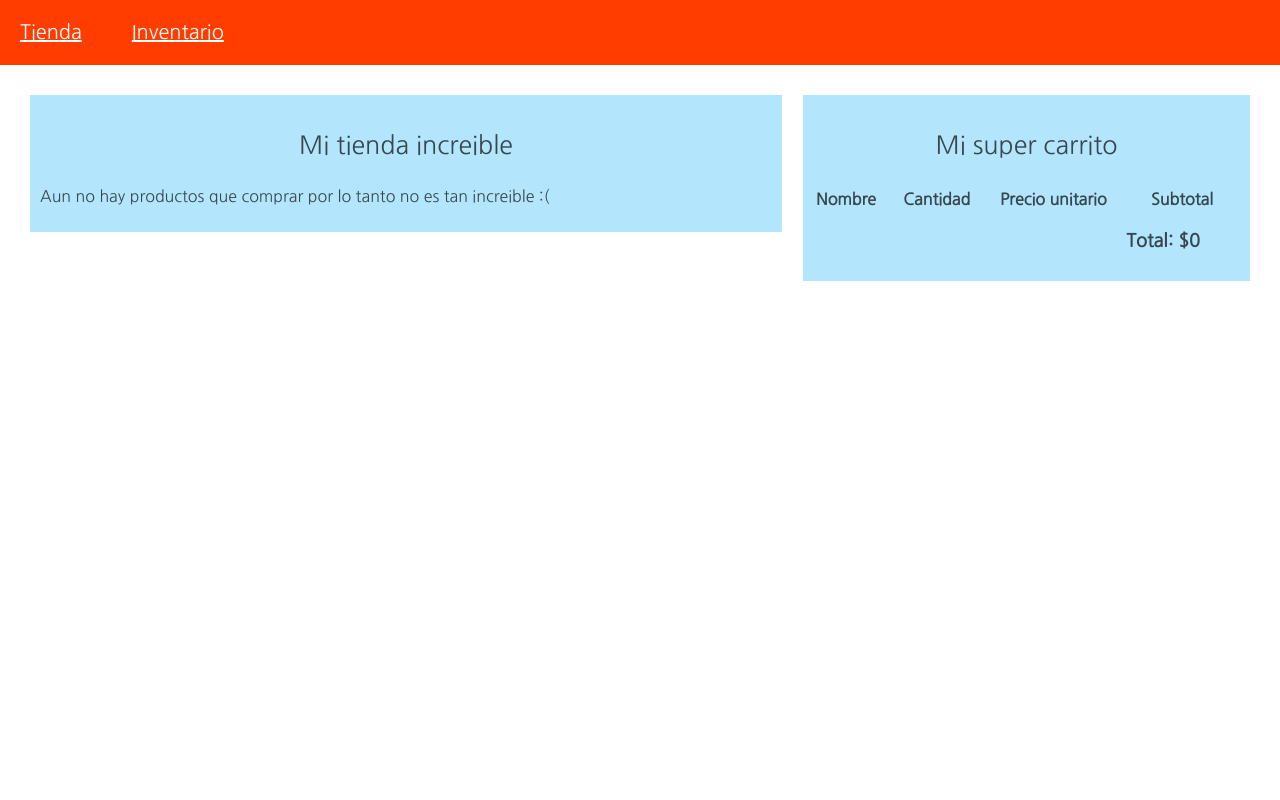
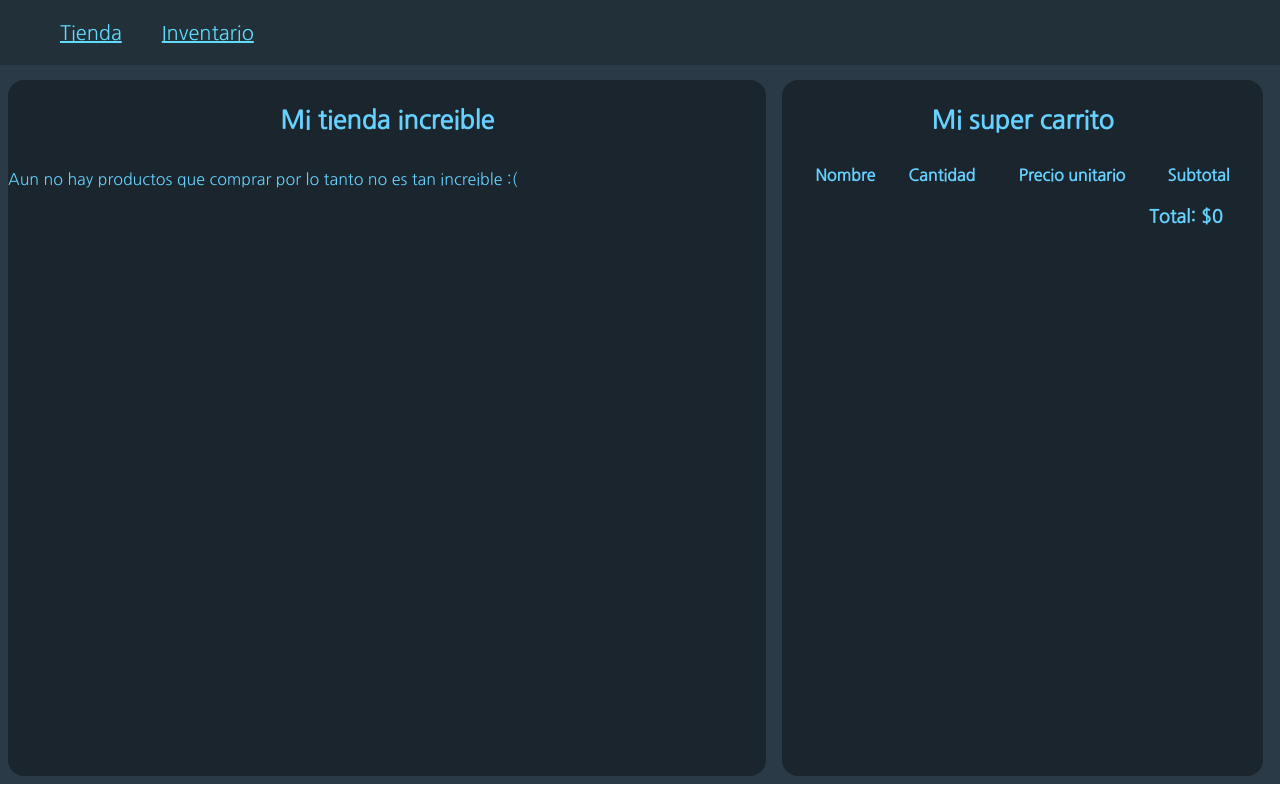
Before and after one commit to johancastillo/CarritoDeCompras, a React (Create React App) app: page / in a window 1280 px wide. Built offline with nearby package versions, Linux system fonts and the light colour scheme.

Commit message:
Se agrego CSS Gird a la pantalla de tienda y se modificaron los estilos

```diff
--- a/src/components/App.js
+++ b/src/components/App.js
@@ -5,14 +5,18 @@ import CargarProductos from './cargar-productos/index'
 import Inventario from './inventario/index'
 import Tienda from './tienda/index'
 const App = () => (
+  <div className="main-container">
     <BrowserRouter>
+      <div className="header">
         <Menu/>
-    <div className='margin'>
+      </div>
+      <div className='content'>
         <Route exact path='/' component={Tienda}/>
         <Route exact path='/inventario' component={Inventario}/>
 
       </div>
     </BrowserRouter>
+  </div>
 );
 
 export default App;
--- a/src/components/Menu.js
+++ b/src/components/Menu.js
@@ -3,11 +3,11 @@ import { Link } from 'react-router-dom';
 
 const Menu = (props)=>{
     return (
-        <nav id='menu'>
-            <Link to='/'>
+        <nav className='menu'>
+            <Link className="link" to='/'>
                 Tienda
             </Link>
-            <Link to='/inventario'>
+            <Link  className="link" to='/inventario'>
                 Inventario
             </Link>
         </nav>
--- a/src/components/carrito/carrito.js
+++ b/src/components/carrito/carrito.js
@@ -7,10 +7,14 @@ class Carrito extends Component {
         console.log(this.props);
         console.log('<= carrito');
         return (
-            <div>
-                <p className="titulo">Mi super carrito</p>
-                <Tabla productoseEnCarrito={this.props.productoseEnCarrito} />
-                <p className="total"><strong>Total: ${this.props.total}</strong></p>
+            <div >
+                <div>
+                    <p className="title">Mi super carrito</p>
+                </div>
+                <div className="product-list-car">
+                    <Tabla productoseEnCarrito={this.props.productoseEnCarrito} />
+                    <p className="total"><strong>Total: ${this.props.total}</strong></p>
+                </div>
             </div>
         )
     }
--- a/src/components/tienda/index.js
+++ b/src/components/tienda/index.js
@@ -5,7 +5,7 @@ import { connect } from 'react-redux';
 
 class Index extends Component {
     listarProductos = () => (
-        this.props.productos.map((producto, key)=>(
+        this.props.productos.map((producto)=>(
         <ul key={producto.id}>
             <Producto data={producto}/>
         </ul>
@@ -16,12 +16,17 @@ class Index extends Component {
 
     render() {
         return (
-            <div id="tiendaContainer">
-                <div id="containerLeft">
-                    <p className="titulo">Mi tienda increible</p>
-                    {(this.props.productos.length > 0)? this.listarProductos() : this.noHayProductos()}
+            <div className="store-container">
+                <div className="store-item">
+                    <div>
+                        <p className="title">Mi tienda increible</p>
+                    </div>
+                    <div className="product-list">
+                        {(this.props.productos.length > 0)? this.listarProductos() : this.noHayProductos()}
+                    </div>
+
                 </div>
-                <div id="containerRight">
+                <div className="store-item">
                     <Carrito/>
                 </div>
             </div>
--- a/src/components/tienda/producto.js
+++ b/src/components/tienda/producto.js
@@ -77,12 +77,12 @@ class Producto extends Component {
     }
     render(){
         return(
-            <div id="productCard">
-                <div id="productCardPhoto">
+            <div className="product-card">
+                <div className="product-card-photo">
                    <img src="./logo512.png"/>
                 </div>
-                <div id="productCardDescription">
-                    <p className="cardNombre">{this.props.data.nombre}</p>
+                <div className="product-card-description">
+                    <p className="card-nombre">{this.props.data.nombre}</p>
                     <p>$ {this.props.data.precio}</p>
                     <p>Quedan: {this.props.data.cantidad}</p>
                     <button onClick={this.handleOpenModal} disabled={(!isNaN(this.props.data.cantidad))? false :true } >Agregar al carrito</button>
--- a/src/css/index.css
+++ b/src/css/index.css
@@ -4,18 +4,126 @@ body{
   font-family: 'Nanum Gothic', sans-serif;
 }
 
-.titulo{
-  text-align: center;
-  font-size: 25px;
+.main-container{
+  display: grid;
+  row-gap: .5em;
+  grid-template-rows: 4em auto;
+  width: 100%;
+  height: auto;
+  background-color: #2A3B47;
 }
 
-.margin{
-  margin: 30px;
+.menu {
+  display: flex;
+  padding-top: 1px;
+  background-color: #22303A;
+  font-size: 20px;
+  height: 100%;
+  align-items: center;
+  justify-content: start;
+  padding-left: 3em;
 }
+.link{
+  color: #61DAFB;
+  margin-right: 2em;
+}
+
+
+.store-container{
+  display: grid;
+  height: inherit;
+  grid-template-columns: 60% 38%;
+  column-gap: 1em;
+  padding: .5em;
+  color: #66D1FF;
+}
+
+.store-item{
+  display: grid;
+  row-gap: 1em;
+  grid-template-rows: 2em auto;
+  border-radius: 1em;
+  background-color: #1A252D;
+  height: 87vh;
+}
+
+.product-list{
+  overflow-y: scroll;
+  margin-top: 1.5em;
+  padding-top: 1px;
+}
+.product-list-car{
+  overflow-y: scroll;
+  margin-top: 1.5em;
+  padding-top: 1px;
+  max-height: 70vh;
+}
+
+.store-item-car{
+  border-radius: 1em;
+  background-color: #1A252D;
+}
+.title{
+  font-size: 25px;
+  text-align: center;
+  font-weight: bold;
+}
+
+ul{
+  margin: 0;
+  padding-left: 2em;
+  padding-right: 2em;
+}
+
+.product-card{
+  background-color:#2A3B47;
+  width: auto;
+  border-radius: 1em;
+  margin-left: 1em;
+  margin-bottom: 1em;
+  display:flex;
+}
+.product-card-photo{
+  background-color: #1A252D;
+  width: 30%;
+  height: 200px;
+  margin: .7em;
+  display: inline-block;
+}
+img {
+  width: 100%;
+  height: inherit;
+}
+.product-card-description{
+  float: right;
+  width: 70%;
+  margin: 1em;
+}
+.card-nombre{
+  font-size: 20px;
+  font-weight: bold;
+}
+
 .table{
+  padding-right: 1em;
+  padding-left: 1em;
   width: 100%;
-  text-align: left;
+  text-align: center;
 }
+
+button{
+  margin-left: 1em;
+  background-color: #0C66A6;
+  color: white;
+  border-style: none;
+  height: 25px;
+  border-radius: 6px;
+}
+
+button:disabled {
+  background: #ccc;
+}
+
 
 input{
   color: #039BE5;
@@ -27,86 +135,11 @@ input{
   font-size: large;
 }
 
-
-button{
-  margin-left: 10px;
-  background-color: #FF3D00;
-  color: white;
-  border-style: none;
-  height: 25px;
-  border-radius: 6px;
-}
-
-button:disabled {
-  background: #ccc;
-}
-
 .table td{
   padding-top: 10px;
   padding-bottom: 10px;
-  border-style: solid4;
-  border-bottom-color: #FF3D00;
-}
-#menu {
-  background-color: #FF3D00;
-  padding: 20px;
-  font-size: 20px;
-}
-#menu a{
-  color: white;
-  padding-right: 50px;
-}
-
-
-
-#containerLeft{
-  color: #37474F;
-  float: left;
-  width: 60%;
-  background-color:#B3E5FC;
-  padding: 10px;
-}
-
-#containerRight{
-  color: #37474F;
-  float: inline-end;
-  width: 35%;
-  background-color:#B3E5FC;
-  padding: 10px;
-}
-
-#productCard{
-  background-color: white;
-  width: 80%;
-  border-radius: 10px;
-  margin-left: 8px;
-  padding: 10px;
-  display:flex;
-}
-#productCardPhoto{
-  width: 130px;
-  height: 100px;
-  float: left;
-  margin: 5px;
-}
-#productCardPhoto img {
-  background-color: black;
-  width: 100px;
-  height: 100px;
-}
-#productCardDescription{
-  color: #37474F;
-  float: right;
-
-  width: 70%;
-  margin: 10px;
-
-}
-
-.cardNombre{
-  font-size: 20px;
-  font-weight: bold;
-
+  border-style: solid;
+  border-color: transparent #0C66A6 #0C66A6;
 }
 
 .total{
@@ -114,16 +147,10 @@ button:disabled {
   margin-right: 40px;
   font-size: 18px;
 }
-
-
 .center{
   text-align: center;
 }
 
-
-.m_left{
-  margin-left: 20px;
-}
 
 .Modal {
   position: fixed;
```
Lines whose indentation alone changed are shown as unchanged.
